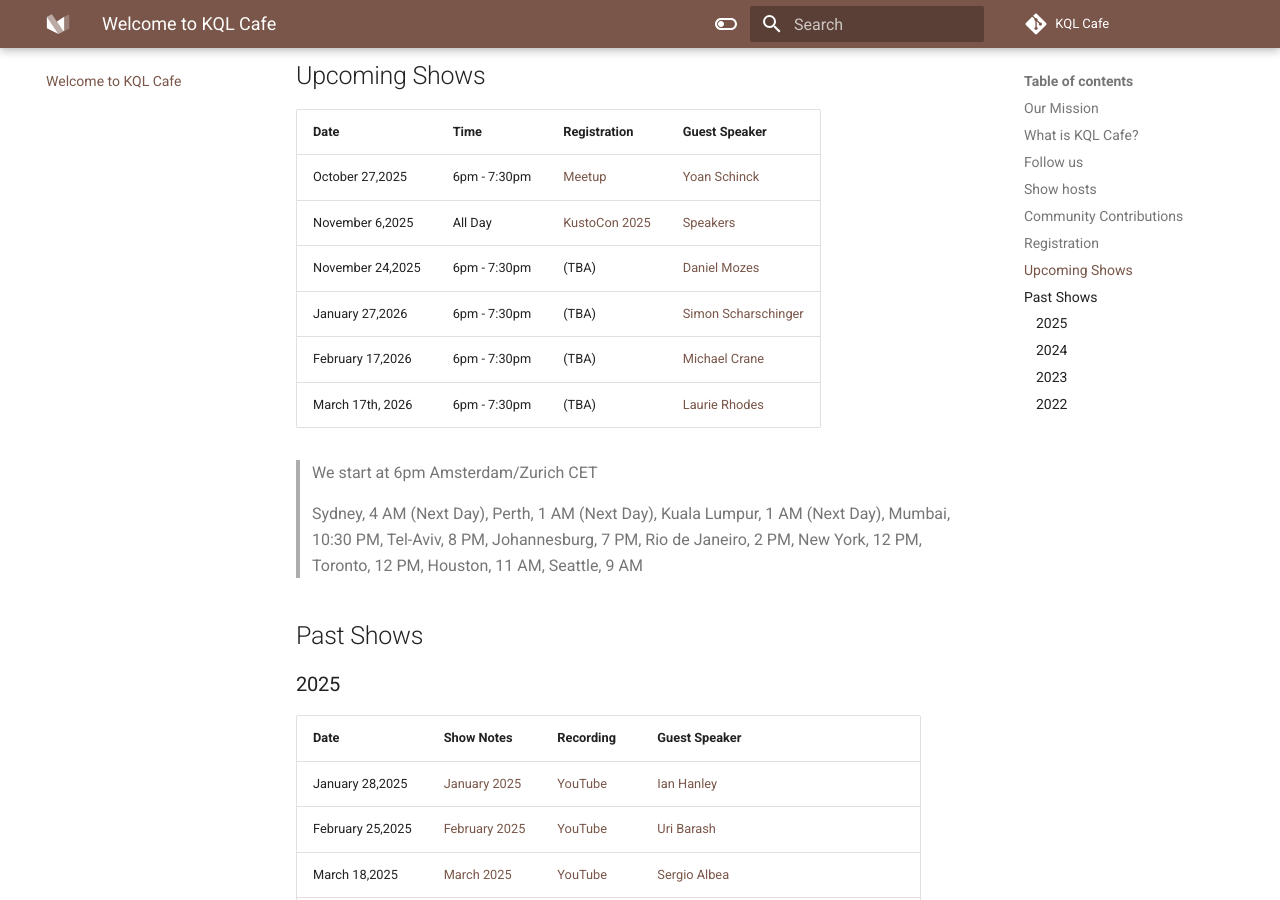
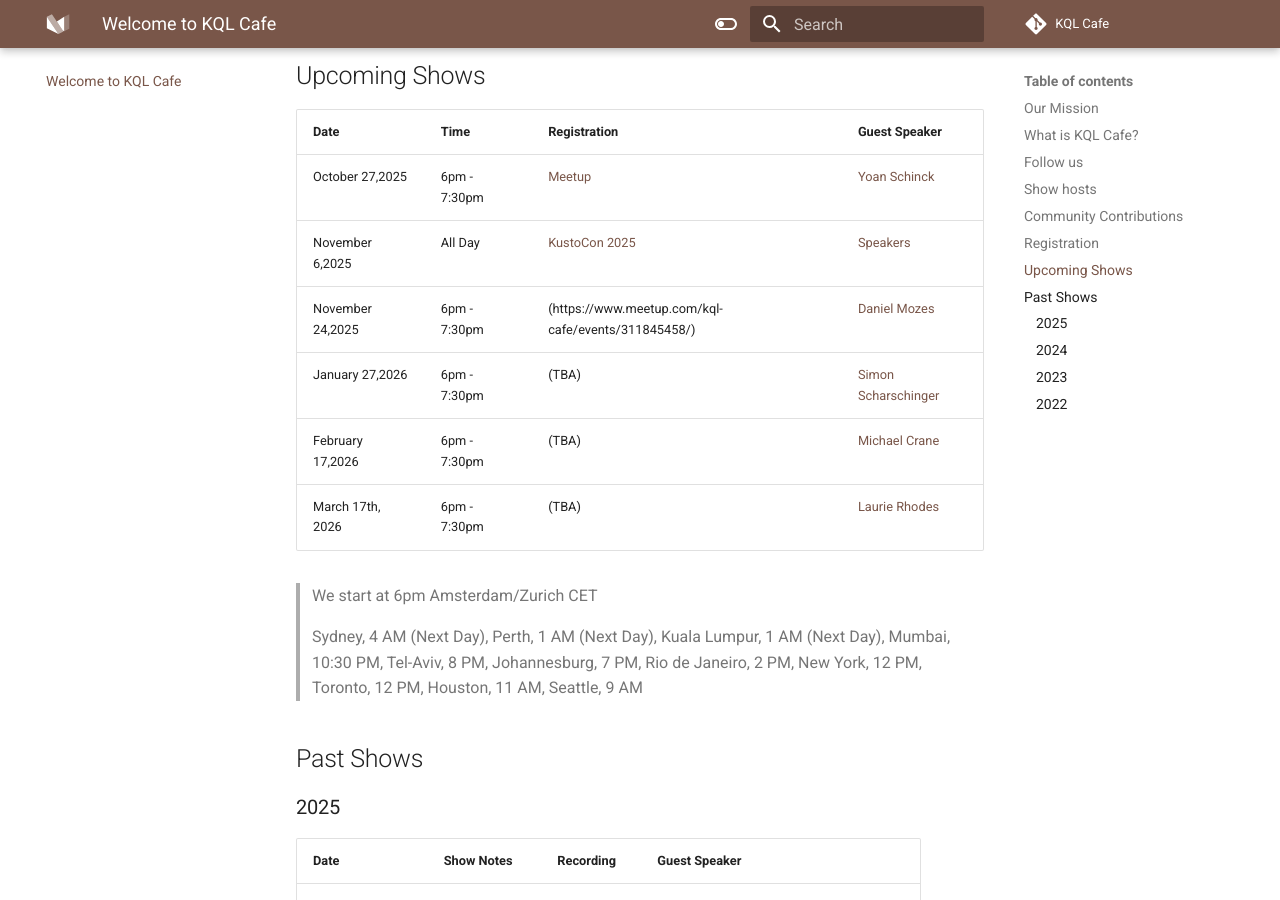
Before and after one commit to KQLCafe/website, an MkDocs documentation site: the page built from docs/index.md, in a window 1280 px wide and 900 px high, scrolled down 1934 px. Built offline with MkDocs 1.6.1 and Material for MkDocs 9.7.7, drawn with Linux system fonts in a browser that asks for light colours; comment, search, counter and statistics services are not loaded.

Commit message:
added November 24 2025

```diff
--- a/docs/index.md
+++ b/docs/index.md
@@ -49,7 +49,7 @@
 | ---- | ---- | ------------ | ------------- |
 | October 27,2025 | 6pm - 7:30pm | [Meetup](https://www.meetup.com/kql-cafe/events/307290144/?utm_medium=referral&utm_campaign=share-btn_savedevents_share_modal&utm_source=link) | [Yoan Schinck](https://www.linkedin.com/in/yoan-schinck-740b6a122/) |
 | November 6,2025 | All Day | [KustoCon 2025](https://kustocon.com/) | [Speakers](https://kustocon.com/sessions/) |
-| November 24,2025 | 6pm - 7:30pm | (TBA) | [Daniel Mozes](https://www.linkedin.com/in/daniel-m-b4201664/) |
+| November 24,2025 | 6pm - 7:30pm | (https://www.meetup.com/kql-cafe/events/311845458/) | [Daniel Mozes](https://www.linkedin.com/in/daniel-m-b4201664/) |
 | January 27,2026 | 6pm - 7:30pm |  (TBA) | [Simon Scharschinger](https://www.linkedin.com/in/simonscharschinger/) |
 | February 17,2026 | 6pm - 7:30pm | (TBA) | [Michael Crane](https://www.linkedin.com/in/michael-crane-70b44539/) |
 | March 17th, 2026 | 6pm - 7:30pm | (TBA) | [Laurie Rhodes](https://www.linkedin.com/in/laurie-rhodes-4903076/) |
```
